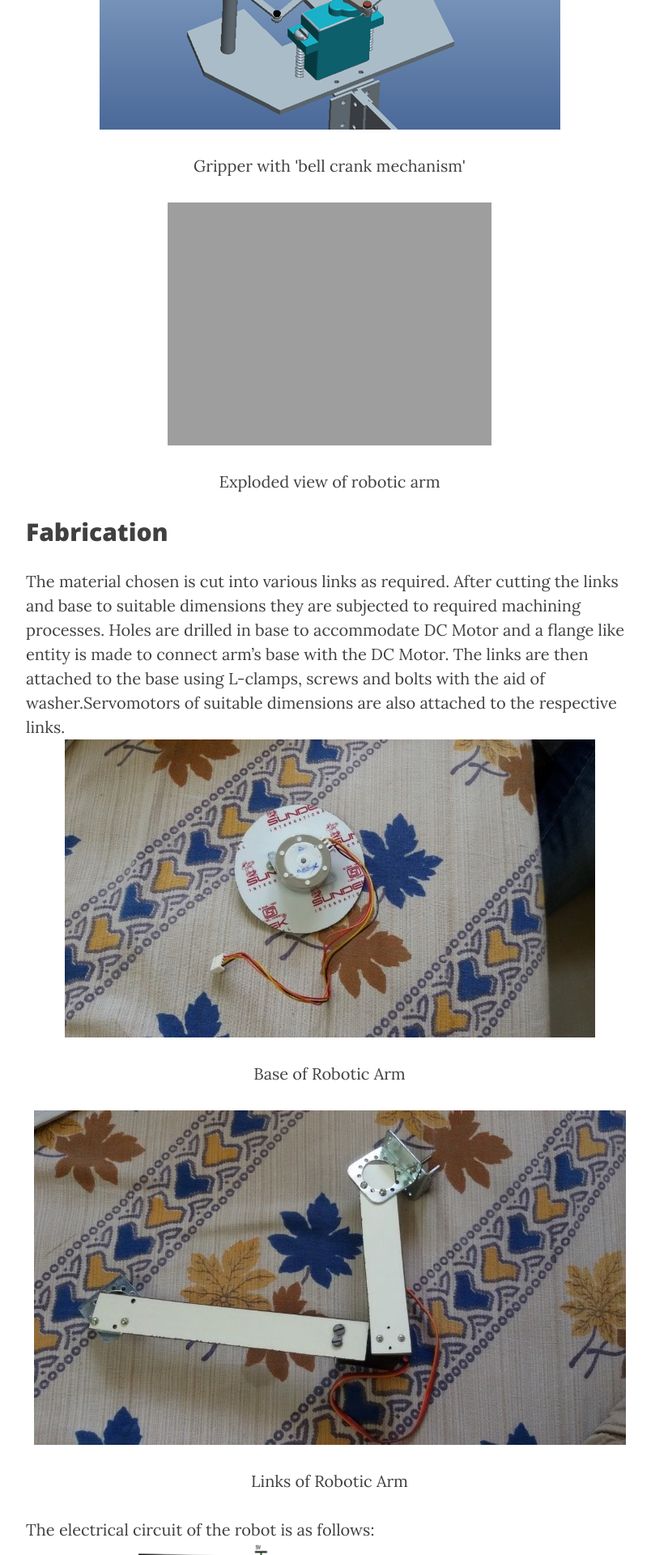
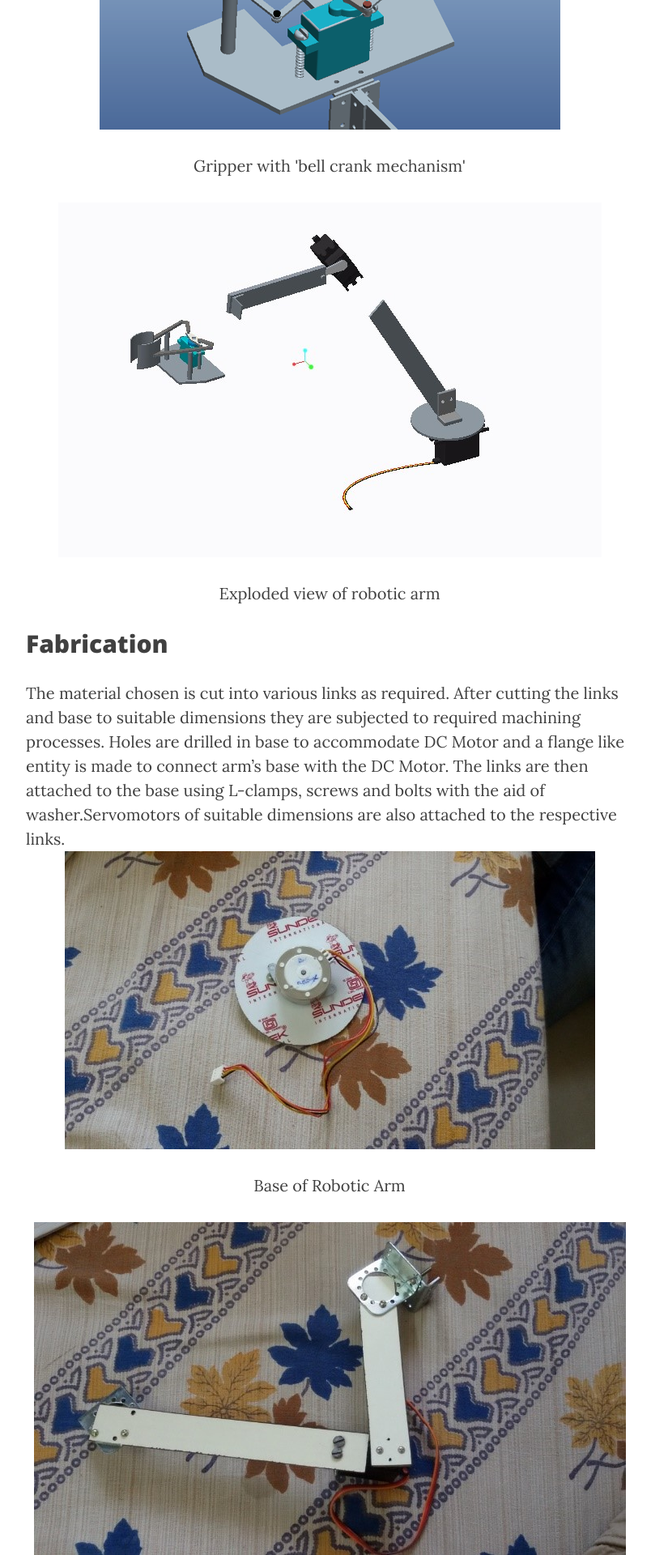
Before and after one commit to vignesharavind/vignesharavind.github.io, a Jekyll site: the page built from _posts/2017-06-06-Automatic-Pick-and-Place-Robot.markdown, in a window 1280 px wide. Shown: the part 2022-3942 px from the top of the page at 81% size, without its empty margins (233-1037 px from the left). Built offline with Jekyll 4.4.1, drawn with Linux system fonts in a browser that asks for light colours; nearby versions of some CDN libraries; comment, search, counter and statistics services are not loaded.

```diff
--- a/_posts/2017-06-06-Automatic-Pick-and-Place-Robot.markdown
+++ b/_posts/2017-06-06-Automatic-Pick-and-Place-Robot.markdown
@@ -41,7 +41,7 @@
 ![Bell crank mechanism](/img/app/bell-crank-mechanism.png)
 <p align="center">Gripper with 'bell crank mechanism'</p>
 
-![Exploded View](/img/Pick-Place/Pic_3(1).jpg)
+![Pic_3.jpg]({{site.baseurl}}/img/Pic_3.jpg)
 <p align="center">Exploded view of robotic arm</p>
 
 
```
